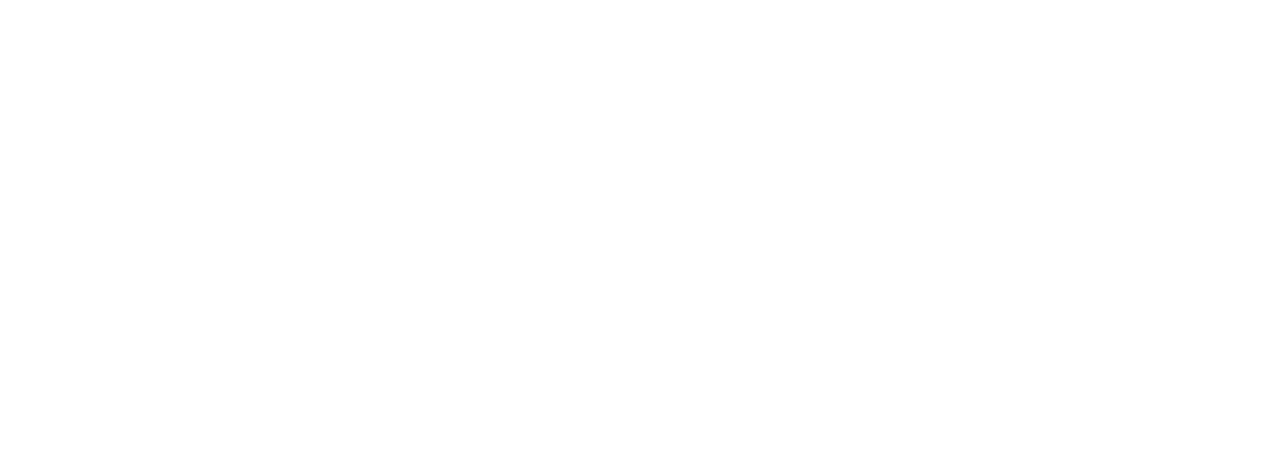
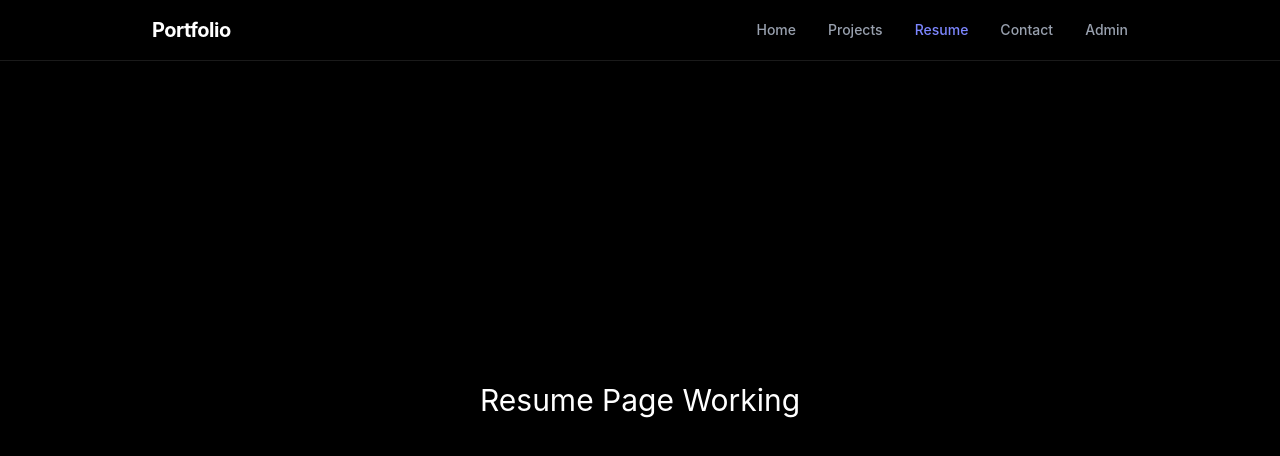
Before and after one commit to harshita-pihoo/portfolio-frontend, a React app: page /resume in a window 1280 px wide. Shown: the top 456 px of the page. Built offline with nearby package versions, Linux system fonts and the light colour scheme; no server answers; the HTML template or start-up script is replaced by a standard one.

Commit message:
adding navBar.jsx code again

```diff
--- a/src/components/NavBar.jsx
+++ b/src/components/NavBar.jsx
@@ -1,56 +1,74 @@
-import { useEffect, useState } from "react";
-import api from "../services/api";
+import { useState } from "react";
+import { Link, useLocation } from "react-router-dom";
 
-const ResumePage = () => {
-  const [resumeUrl, setResumeUrl] = useState("");
+const NavBar = () => {
+  const [menuOpen, setMenuOpen] = useState(false);
+  const location = useLocation();
 
-  useEffect(() => {
-    api.get("/api/resume")
-      .then((res) => {
-        setResumeUrl(res.data.url);
-      })
-      .catch(() => {
-        console.log("No resume found");
-      });
-  }, []);
-
-  if (!resumeUrl) {
-    return (
-      <div className="text-white text-center mt-32">
-        No resume uploaded yet
-      </div>
-    );
-  }
+  const navLinks = [
+    { name: "Home", path: "/" },
+    { name: "Projects", path: "/projects" },
+    { name: "Resume", path: "/resume" },
+    { name: "Contact", path: "/contact" },
+    { name: "Admin", path: "/admin/login" },
+  ];
 
   return (
-    <div className="min-h-screen bg-black pt-20 px-6">
-      <div className="max-w-5xl mx-auto">
+    <nav className="fixed top-0 left-0 w-full z-50 bg-black/80 backdrop-blur-sm border-b border-white/10">
+      <div className="max-w-5xl mx-auto px-6 py-4 flex justify-between items-center">
 
-        <h1 className="text-white text-3xl font-bold mb-6 text-center">
-          My Resume
-        </h1>
+        {/* Logo */}
+        <Link to="/" className="text-white font-bold text-xl tracking-tight">
+          Portfolio
+        </Link>
 
-        {/* Resume Viewer */}
-        <iframe
-          src={resumeUrl}
-          title="Resume"
-          className="w-full h-[600px] rounded-lg border border-white/10"
-        />
-
-        {/* Download Button */}
-        <div className="text-center mt-6">
-          <a
-            href={resumeUrl}
-            download
-            className="bg-indigo-600 hover:bg-indigo-700 text-white px-6 py-3 rounded-lg font-semibold"
-          >
-            ⬇ Download Resume
-          </a>
+        {/* Desktop Links */}
+        <div className="hidden md:flex gap-8">
+          {navLinks.map((link) => (
+            <Link
+              key={link.name}
+              to={link.path}
+              className={`text-sm font-medium transition-colors ${
+                location.pathname === link.path
+                  ? "text-indigo-400"
+                  : "text-gray-400 hover:text-white"
+              }`}
+            >
+              {link.name}
+            </Link>
+          ))}
         </div>
 
+        {/* Mobile Hamburger */}
+        <button
+          className="md:hidden text-gray-400 hover:text-white"
+          onClick={() => setMenuOpen(!menuOpen)}
+        >
+          {menuOpen ? "✕" : "☰"}
+        </button>
       </div>
-    </div>
+
+      {/* Mobile Menu */}
+      {menuOpen && (
+        <div className="md:hidden bg-black/90 border-t border-white/10 px-6 py-4 flex flex-col gap-4">
+          {navLinks.map((link) => (
+            <Link
+              key={link.name}
+              to={link.path}
+              onClick={() => setMenuOpen(false)}
+              className={`text-sm font-medium transition-colors ${
+                location.pathname === link.path
+                  ? "text-indigo-400"
+                  : "text-gray-400 hover:text-white"
+              }`}
+            >
+              {link.name}
+            </Link>
+          ))}
+        </div>
+      )}
+    </nav>
   );
 };
 
-export default ResumePage;
+export default NavBar;
--- a/src/pages/ResumePage.jsx
+++ b/src/pages/ResumePage.jsx
@@ -1,73 +1,7 @@
-import { useEffect, useState } from "react";
-import api from "../services/api";
-
 const ResumePage = () => {
-  const [resumeUrl, setResumeUrl] = useState("");
-
-  // 🔥 Convert Google Drive link automatically
-  const convertDriveLink = (url) => {
-    if (!url) return "";
-
-    if (url.includes("drive.google.com")) {
-      const match = url.match(/\/d\/(.*?)(\/|$)/);
-      const fileId = match ? match[1] : null;
-
-      if (fileId) {
-        return `https://drive.google.com/uc?export=download&id=${fileId}`;
-      }
-    }
-
-    return url;
-  };
-
-  useEffect(() => {
-    api.get("/api/resume")
-      .then((res) => {
-        const fixedUrl = convertDriveLink(res.data.url);
-        setResumeUrl(fixedUrl);
-      })
-      .catch(() => {
-        console.log("No resume found");
-      });
-  }, []);
-
-  if (!resumeUrl) {
-    return (
-      <div className="text-white text-center mt-32">
-        No resume uploaded yet
-      </div>
-    );
-  }
-
   return (
-    <div className="min-h-screen bg-black pt-20 px-6">
-      <div className="max-w-5xl mx-auto">
-
-        <h1 className="text-white text-3xl font-bold mb-6 text-center">
-          My Resume
-        </h1>
-
-        {/* Resume Viewer */}
-        <iframe
-          src={resumeUrl}
-          title="Resume"
-          className="w-full h-[600px] rounded-lg border border-white/10"
-        />
-
-        {/* Download Button */}
-        <div className="text-center mt-6">
-          <a
-            href={resumeUrl}
-            download
-            target="_blank"
-            rel="noreferrer"
-            className="bg-indigo-600 hover:bg-indigo-700 text-white px-6 py-3 rounded-lg font-semibold"
-          >
-            ⬇ Download Resume
-          </a>
-        </div>
-
-      </div>
+    <div className="bg-black text-white min-h-screen flex items-center justify-center">
+      <h1 className="text-3xl">Resume Page Working</h1>
     </div>
   );
 };
```
